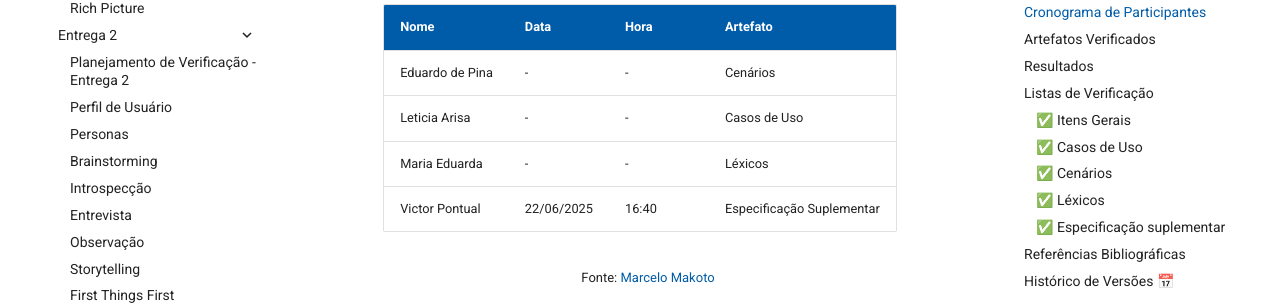
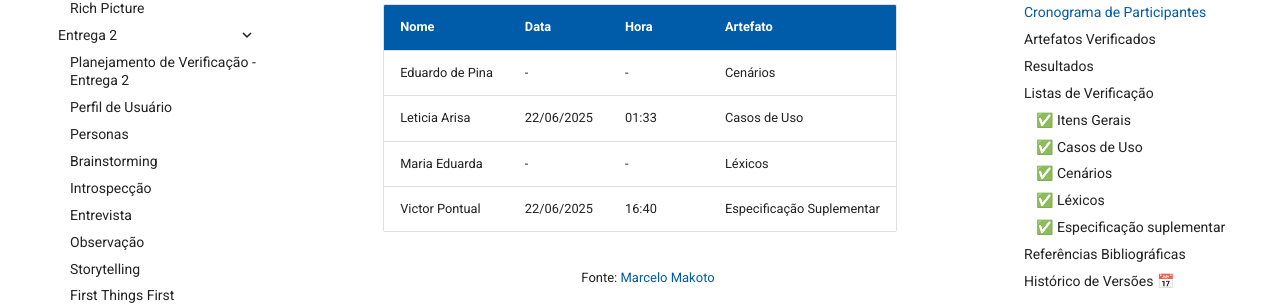
Before and after one commit to eduardodpms/REQ-FGTS, an MkDocs documentation site: the page built from docs/Verificacao/Grupo/Entrega-3/planejamento-verificacao-entrega-3.md, in a window 1280 px wide and 900 px high, scrolled down 620 px. Shown: the part 150-455 px from the top of the window. Built offline with MkDocs 1.6.1 and Material for MkDocs 9.7.7, drawn with Linux system fonts in a browser that asks for light colours; comment, search, counter and statistics services are not loaded.

Commit message:
update: adicionar participação nas tabelas do planejamento de verificação

```diff
--- a/docs/Verificacao/Grupo/Entrega-3/planejamento-verificacao-entrega-3.md
+++ b/docs/Verificacao/Grupo/Entrega-3/planejamento-verificacao-entrega-3.md
@@ -34,8 +34,8 @@ A metodologia utilizada na etapa de verificação é o método de inspeção de
     </tr>
     <tr>
       <td> Leticia Arisa </td>
-      <td> - </td>
-      <td> - </td>
+      <td> 22/06/2025 </td>
+      <td> 01:33 </td>
       <td> Casos de Uso </td>
     </tr>
     <tr>
```
Also changed, not shown: docs/Verificacao/Grupo/Entrega-2/planejamento-verificacao-entrega-2.md (+2 -2 lines).
